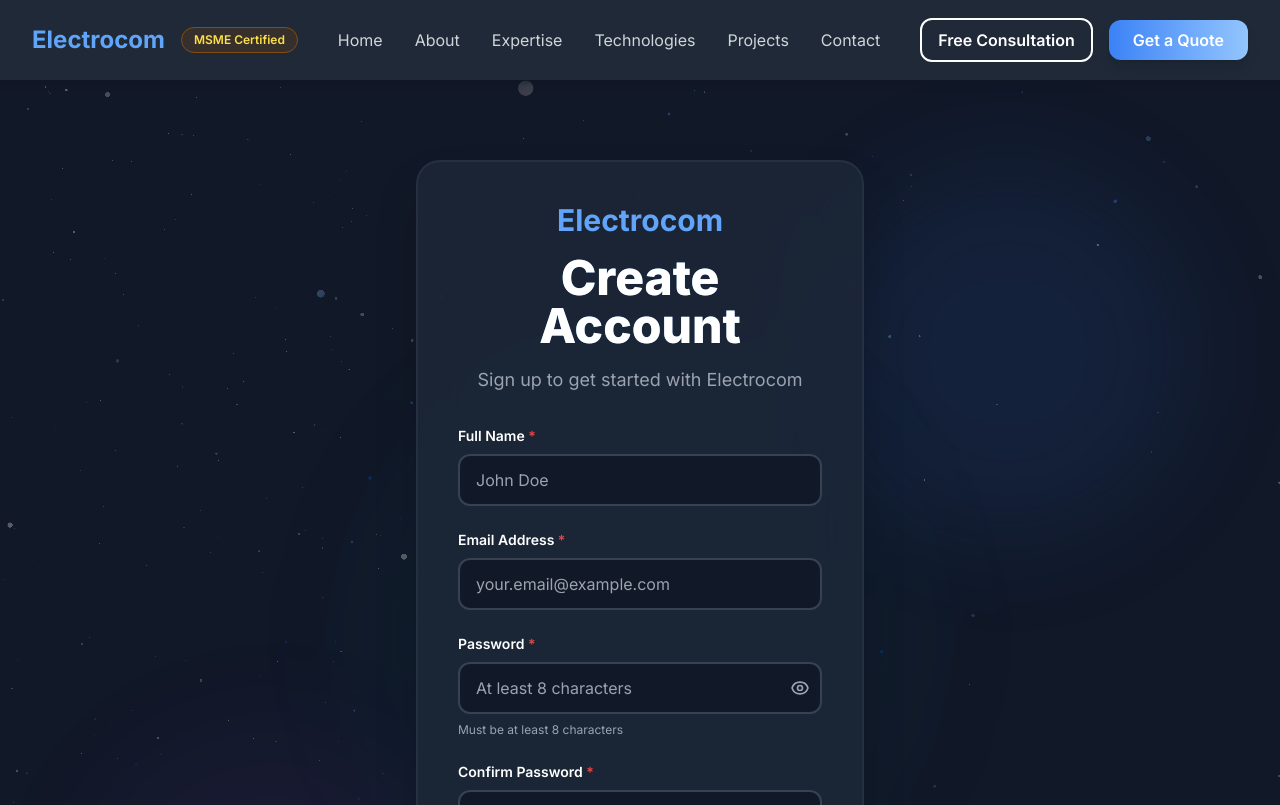
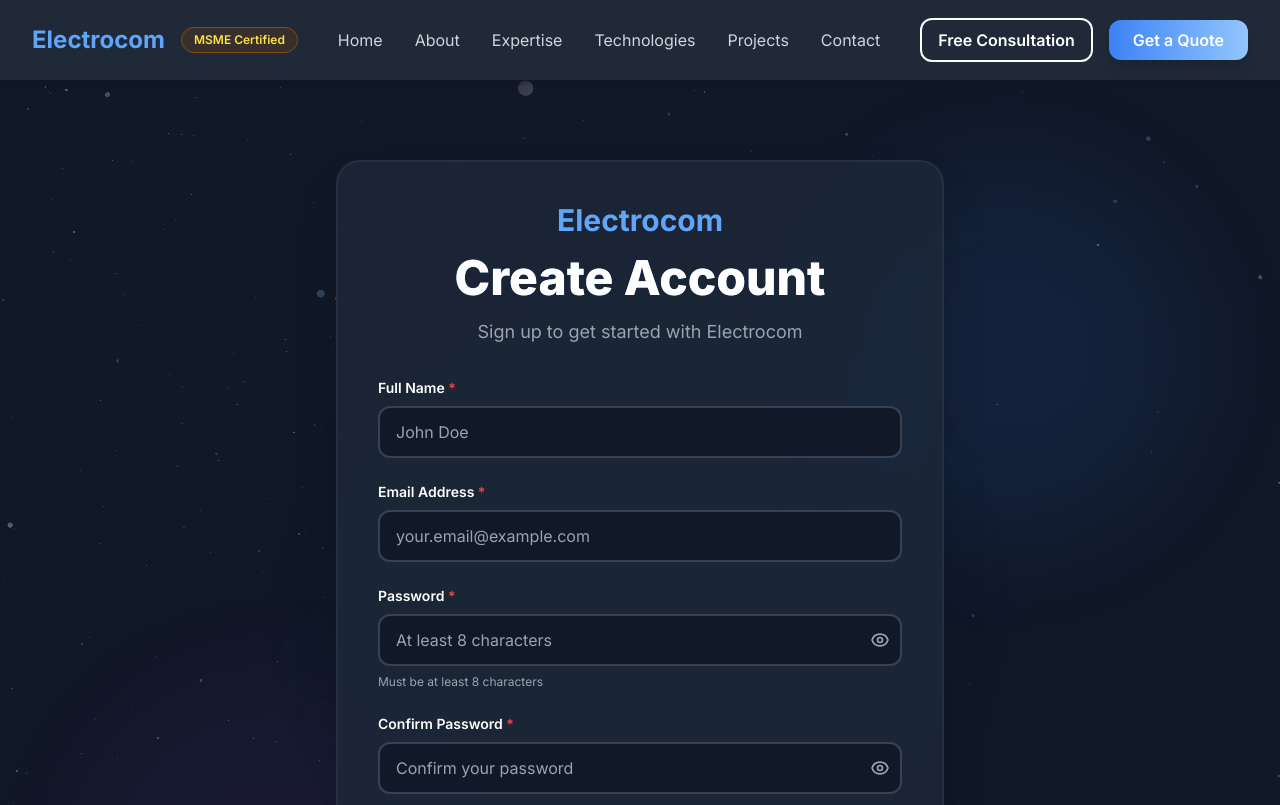
Before and after one commit to Electrocom-Solutions/Website, a Next.js app: page /signup in a window 1280 px wide. Shown: the top 805 px of the page. Built offline with nearby package versions, Linux system fonts and the light colour scheme.

Commit message:
Increase width of signup and forgot password forms
- Increase signup form width from max-w-lg to max-w-2xl
- Increase forgot password form width from max-w-md/max-w-lg to max-w-2xl
- Provides more space and better user experience on authentication pages

```diff
--- a/app/forgot-password/page.tsx
+++ b/app/forgot-password/page.tsx
@@ -42,7 +42,7 @@
           <div className="absolute bottom-20 left-20 w-96 h-96 bg-purple-400/10 dark:bg-purple-500/10 rounded-full blur-3xl animate-pulse-slow" style={{ animationDelay: '1s' }}></div>
         </div>
 
-        <div className="relative max-w-lg w-full mx-auto px-4 sm:px-6 lg:px-8 z-10">
+        <div className="relative max-w-2xl w-full mx-auto px-4 sm:px-6 lg:px-8 z-10">
           <div className="backdrop-blur-xl bg-white/90 dark:bg-gray-800/80 p-8 md:p-10 rounded-3xl shadow-2xl border-2 border-white/30 dark:border-gray-700/40 backdrop-saturate-150 text-center">
             <div className="mb-6">
               <div className="inline-flex items-center justify-center w-20 h-20 rounded-full bg-green-100 dark:bg-green-900/30 mb-4">
@@ -95,7 +95,7 @@
         <div className="absolute top-1/2 left-1/2 transform -translate-x-1/2 -translate-y-1/2 w-[600px] h-[600px] bg-cyan-400/5 dark:bg-cyan-500/5 rounded-full blur-3xl animate-pulse-slow" style={{ animationDelay: '2s' }}></div>
       </div>
 
-      <div className="relative max-w-md w-full mx-auto px-4 sm:px-6 lg:px-8 z-10">
+      <div className="relative max-w-2xl w-full mx-auto px-4 sm:px-6 lg:px-8 z-10">
         <div className="backdrop-blur-xl bg-white/90 dark:bg-gray-800/80 p-8 md:p-10 rounded-3xl shadow-2xl border-2 border-white/30 dark:border-gray-700/40 backdrop-saturate-150">
           {/* Header */}
           <div className="text-center mb-8">
--- a/app/signup/page.tsx
+++ b/app/signup/page.tsx
@@ -73,7 +73,7 @@
         <div className="absolute top-1/2 left-1/2 transform -translate-x-1/2 -translate-y-1/2 w-[600px] h-[600px] bg-cyan-400/5 dark:bg-cyan-500/5 rounded-full blur-3xl animate-pulse-slow" style={{ animationDelay: '2s' }}></div>
       </div>
 
-      <div className="relative max-w-lg w-full mx-auto px-4 sm:px-6 lg:px-8 z-10">
+      <div className="relative max-w-2xl w-full mx-auto px-4 sm:px-6 lg:px-8 z-10">
         <div className="backdrop-blur-xl bg-white/90 dark:bg-gray-800/80 p-8 md:p-10 rounded-3xl shadow-2xl border-2 border-white/30 dark:border-gray-700/40 backdrop-saturate-150">
           {/* Header */}
           <div className="text-center mb-8">
```
